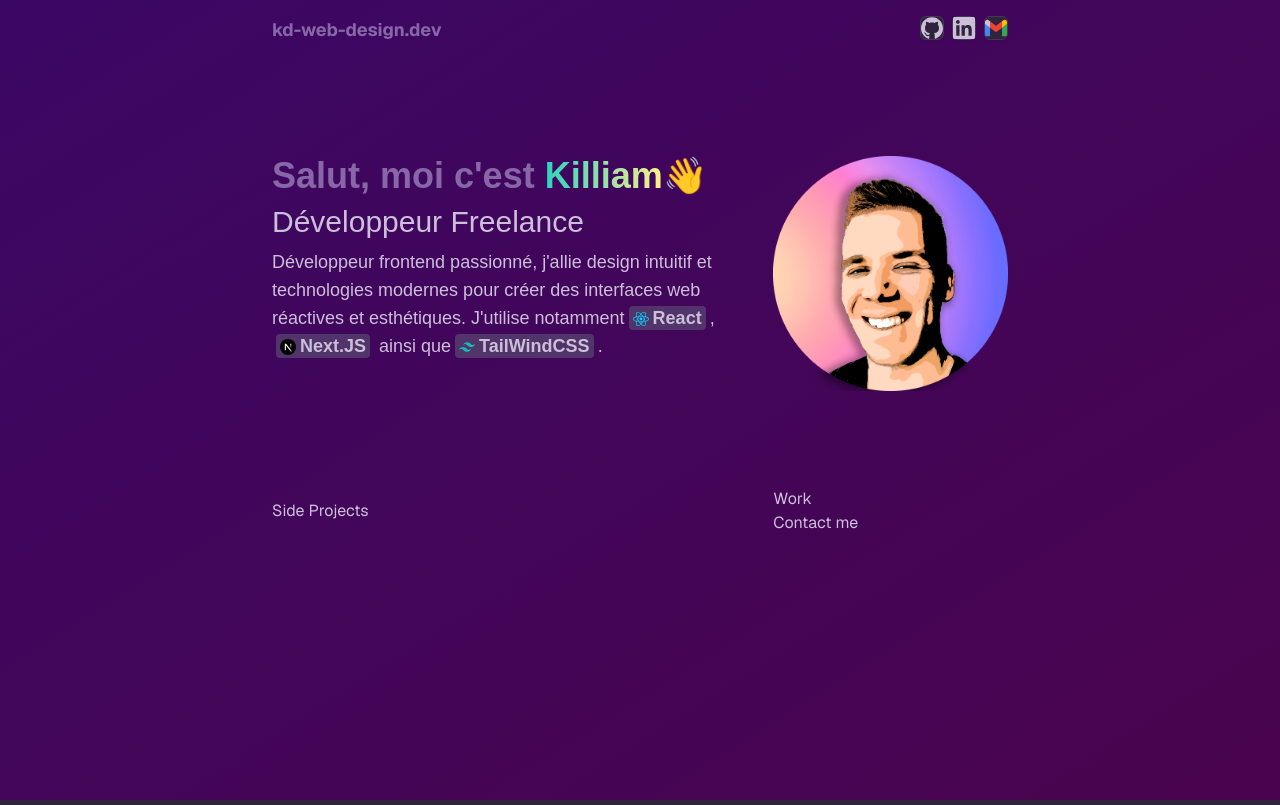
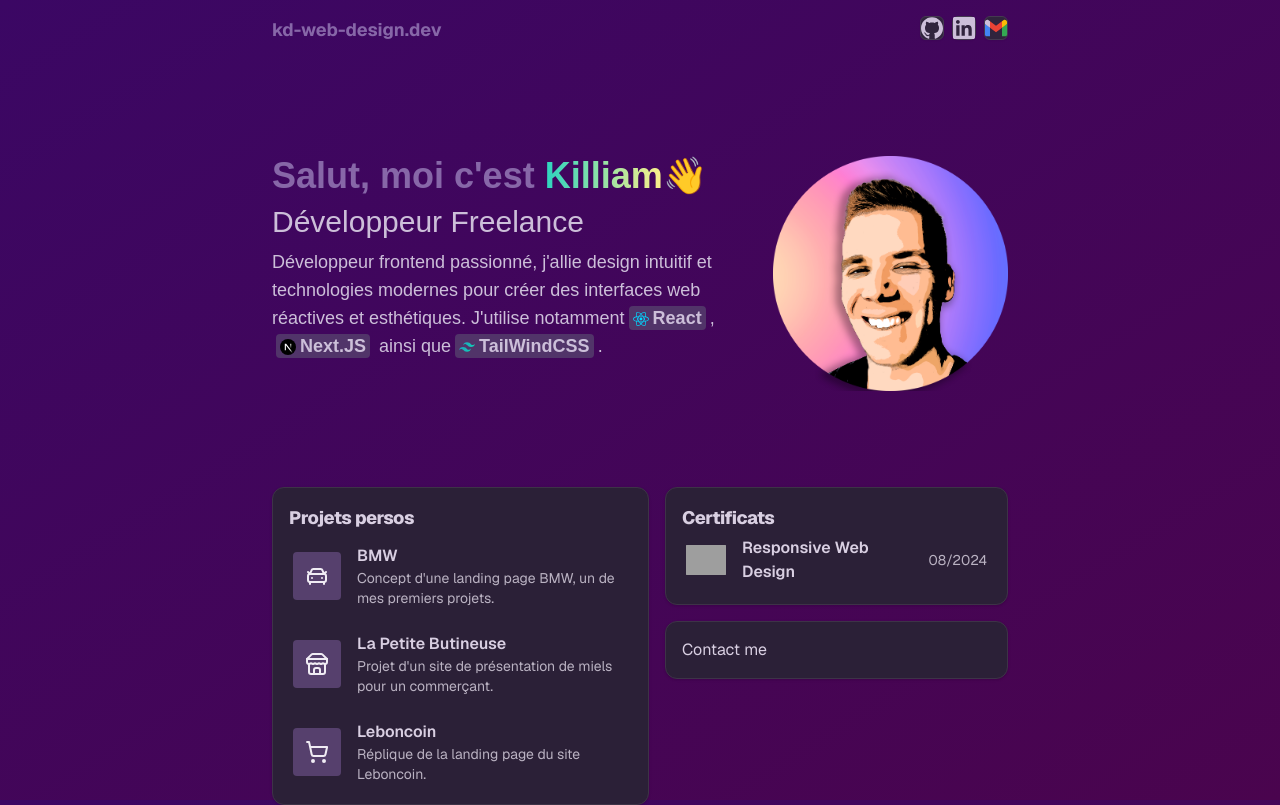
Before and after one commit to KD-Web-Design/portfolio-nextjs, a Next.js app: page / in a window 1280 px wide. Built offline with nearby package versions, Linux system fonts and the light colour scheme; grey boxes are pictures that could not be loaded; a web font is replaced by a local one.

Commit message:
Status section

```diff
--- a/components/Header.tsx
+++ b/components/Header.tsx
@@ -9,7 +9,7 @@ import GmailIcon from './icons/GmailIcon'
 
 export default function Header() {
   return (
-    <header className='sticky top-0 py-4'>
+    <header className='py-4'>
         <Section className='flex'>
             <h1 className='text-lg font-bold text-primary'>kd-web-design.dev</h1>
             <div className='flex-1'>
--- a/components/Status.tsx
+++ b/components/Status.tsx
@@ -1,20 +1,134 @@
+/* eslint-disable @next/next/no-img-element */
 import React from 'react'
 import { Section } from './Section'
+import { Card } from './ui/card'
+import { CarFront, LucideIcon, ShoppingCart, Store } from 'lucide-react'
+import Link from 'next/link'
 
 export default function Status() {
   return (
-    <Section className='flex max-md:flex-col items-center gap-8'>
-        <div className='flex-[2] flex flex-col gap-2'>
-            Side Projects
-        </div>
-        <div className="flex-1">
-            <div>
-                Work
+    <Section className='flex max-md:flex-col items-start gap-4'>
+        <Card className='flex-1 p-4 flex flex-col gap-2 w-full'>
+            <h1 className="scroll-m-20 text-md font-extrabold tracking-tight lg:text-lg">
+                Projets persos
+            </h1>
+            <div className='flex flex-col gap-4'>
+                {SIDE_PROJECTS.map((project, index) => (
+                    <SideProject
+                        key={index}
+                        Logo={project.Logo}
+                        title={project.title}
+                        description={project.description}
+                        url={project.url}
+                    />
+                ))}
             </div>
-            <div>
+        </Card>
+        <div className="flex-1 h-full gap-4 flex w-full flex-col">
+            <Card className='p-4 flex-1'>
+                <h1 className="scroll-m-20 text-md font-extrabold tracking-tight lg:text-lg">
+                    Certificats
+                </h1>
+                <div className='flex-[2] flex flex-col gap-4'>
+                {CERTIFICATES.map((project, index) => (
+                    <Certificates
+                        key={index}
+                        image={project.image}
+                        title={project.title}
+                        date={project.date}
+                    />
+                ))}
+            </div>
+            </Card>
+            <Card className='p-4 flex-1'>
                 Contact me
-            </div>
+            </Card>
         </div>
     </Section>
   )
 }
+
+const SIDE_PROJECTS: SideProjectProps[] = [
+    {
+        Logo: CarFront,
+        title: "BMW",
+        description: "Concept d'une landing page BMW, un de mes premiers projets."
+    },
+    {
+        Logo: Store,
+        title: "La Petite Butineuse",
+        description: "Projet d'un site de présentation de miels pour un commerçant.",
+        url: "https://la-petite-butineuse.onrender.com"
+    },
+    {
+        Logo: ShoppingCart,
+        title: "Leboncoin",
+        description: "Réplique de la landing page du site Leboncoin."
+    }
+]
+
+
+type SideProjectProps = {
+    Logo: LucideIcon;
+    title: string;
+    description: string;
+    url?: string;
+}
+
+const SideProject = (props: SideProjectProps) => {
+    const content = (
+
+        <div className='inline-flex items-center gap-4 hover:bg-accent/50 transition-colors rounded p-1 cursor-pointer'>
+            <span className='bg-accent text-accent-foreground p-3 rounded-sm'>
+                <props.Logo  />
+            </span>
+            <div className='w-full'>
+                <p className="text-md font-semibold">{props.title}</p>
+                <p className="text-sm text-muted-foreground">{props.description}</p>
+            </div>
+        </div>
+    )
+    return props.url ? (
+        <Link href={props.url} target='blank'>
+            {content}
+        </Link>
+    ) : (
+        content
+    )
+}
+
+
+const CERTIFICATES: CertificatesProps[] = [
+    {
+        image: "https://encrypted-tbn0.gstatic.com/images?q=tbn:ANd9GcTpCpzAlmrfzPB_q16Dbvq0IihxEcGEKTZFLA&s",
+        title: "Responsive Web Design",
+        date: "08/2024",
+    },
+]
+
+
+
+type CertificatesProps = {
+    image: string;
+    title: string;
+    date: string;
+}
+
+const Certificates = (props: CertificatesProps) => {
+    return (
+        <div className='inline-flex items-center gap-4 hover:bg-accent/50 transition-colors rounded p-1 cursor-pointer'>
+
+            <img src={props.image} alt={props.title} className='w-10 h-10 object-contain rounded-md'/>
+
+            <div className='flex items-center gap-2'>
+                <p className="text-md font-semibold">{props.title}</p>
+            </div>
+            <div className='ml-a'>
+                <p className="text-sm text-end text-muted-foreground">{props.date}</p>
+            </div>
+        </div>
+
+    )
+
+
+}
--- /dev/null
+++ b/components/ui/card.tsx
@@ -0,0 +1,76 @@
+import * as React from "react"
+
+import { cn } from "@/lib/utils"
+
+const Card = React.forwardRef<
+  HTMLDivElement,
+  React.HTMLAttributes<HTMLDivElement>
+>(({ className, ...props }, ref) => (
+  <div
+    ref={ref}
+    className={cn(
+      "rounded-xl border bg-card text-card-foreground shadow",
+      className
+    )}
+    {...props}
+  />
+))
+Card.displayName = "Card"
+
+const CardHeader = React.forwardRef<
+  HTMLDivElement,
+  React.HTMLAttributes<HTMLDivElement>
+>(({ className, ...props }, ref) => (
+  <div
+    ref={ref}
+    className={cn("flex flex-col space-y-1.5 p-6", className)}
+    {...props}
+  />
+))
+CardHeader.displayName = "CardHeader"
+
+const CardTitle = React.forwardRef<
+  HTMLParagraphElement,
+  React.HTMLAttributes<HTMLHeadingElement>
+>(({ className, ...props }, ref) => (
+  <h3
+    ref={ref}
+    className={cn("font-semibold leading-none tracking-tight", className)}
+    {...props}
+  />
+))
+CardTitle.displayName = "CardTitle"
+
+const CardDescription = React.forwardRef<
+  HTMLParagraphElement,
+  React.HTMLAttributes<HTMLParagraphElement>
+>(({ className, ...props }, ref) => (
+  <p
+    ref={ref}
+    className={cn("text-sm text-muted-foreground", className)}
+    {...props}
+  />
+))
+CardDescription.displayName = "CardDescription"
+
+const CardContent = React.forwardRef<
+  HTMLDivElement,
+  React.HTMLAttributes<HTMLDivElement>
+>(({ className, ...props }, ref) => (
+  <div ref={ref} className={cn("p-6 pt-0", className)} {...props} />
+))
+CardContent.displayName = "CardContent"
+
+const CardFooter = React.forwardRef<
+  HTMLDivElement,
+  React.HTMLAttributes<HTMLDivElement>
+>(({ className, ...props }, ref) => (
+  <div
+    ref={ref}
+    className={cn("flex items-center p-6 pt-0", className)}
+    {...props}
+  />
+))
+CardFooter.displayName = "CardFooter"
+
+export { Card, CardHeader, CardFooter, CardTitle, CardDescription, CardContent }
--- a/package.json
+++ b/package.json
@@ -14,6 +14,7 @@
     "class-variance-authority": "^0.7.0",
     "clsx": "^2.1.1",
     "geist": "^1.3.1",
+    "lucide-react": "^0.438.0",
     "next": "14.2.7",
     "react": "^18",
     "react-dom": "^18",
```
Also changed, not shown: 1 other file (tests, documents, lock files or other folders).
